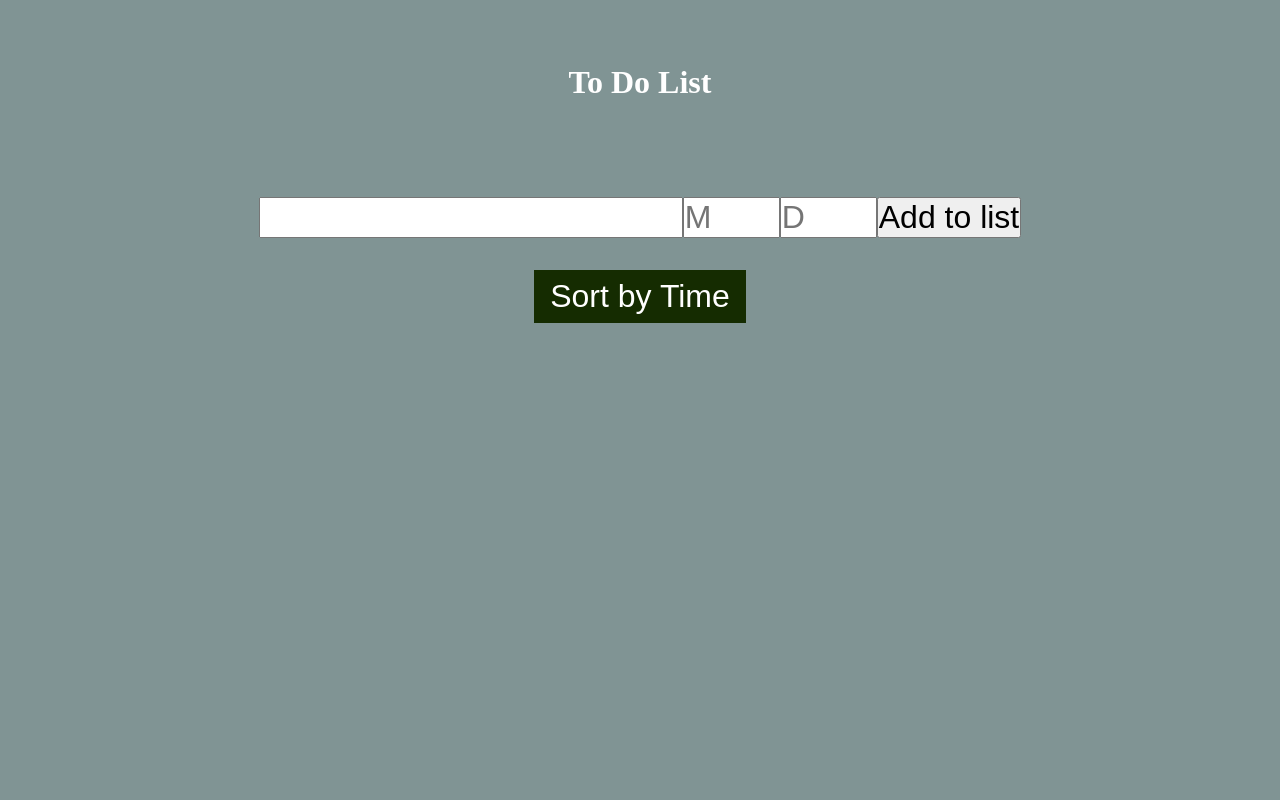
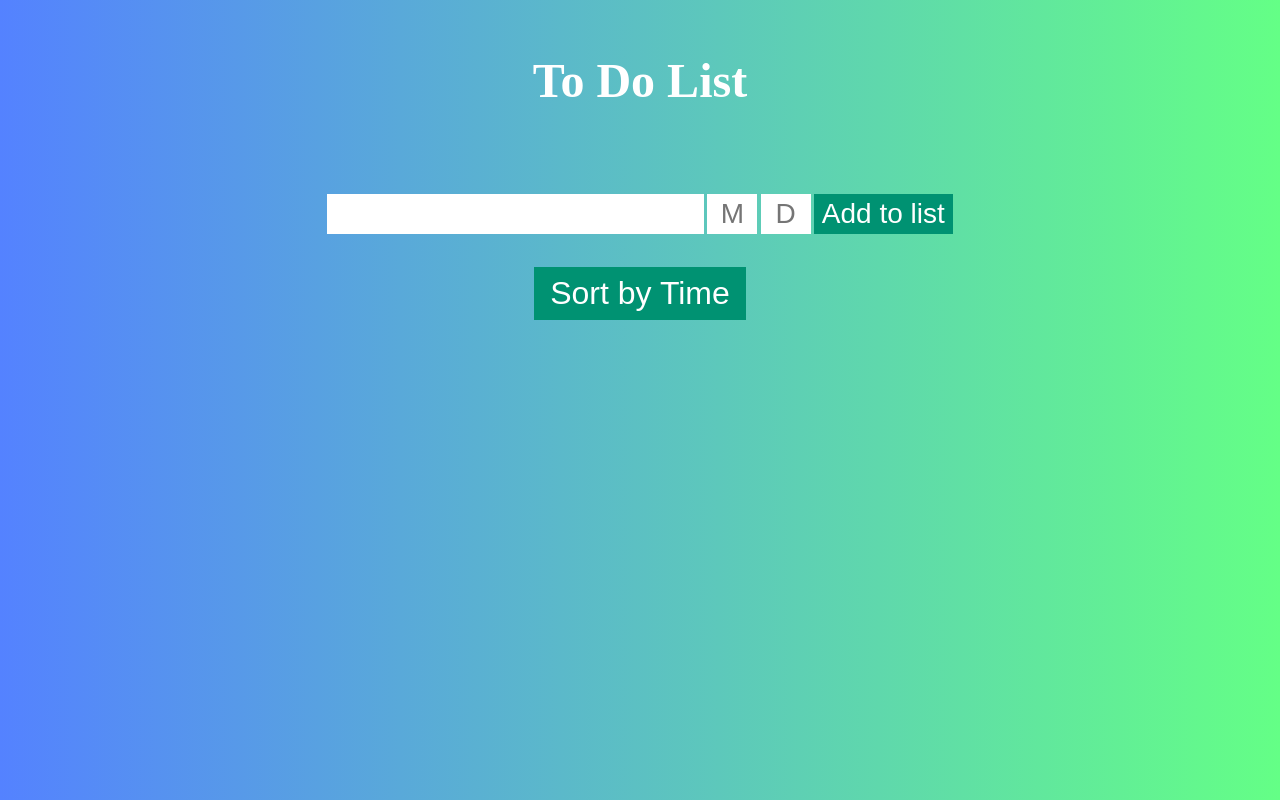
Before and after one commit to NENG0910/todo-list, a plain HTML site: page index.html in a window 1280 px wide. Drawn offline with Linux system fonts and the light colour scheme.

Commit message:
css setup

```diff
--- a/styles/style.scss
+++ b/styles/style.scss
@@ -5,13 +5,16 @@
 }
 
 body{
-    background-color: rgb(128, 148, 148);
+    background:linear-gradient(90deg,rgb(84,130,255),rgb(100,255,134));
 }
 header{
+    height: 20vh;
     display: flex;
     justify-content: center;
-    padding: 4rem;
+    align-items: center;
+
     h1{
+        font-size: 3rem;
         color: white;
     }
 }
@@ -21,10 +24,22 @@ form{
     justify-content: center;
     padding: 2rem;
     input,button{
-        font-size: 2rem;
+        border: none;
+        margin: 0.1rem;
+        padding: 0.25rem 0.5rem;
+        font-size: 1.75rem;
+    }
+    input[type="number"]{
+        width: 50px;
+        text-align: center;
+
+
     }
     button{
+        border: none;
         cursor: pointer;
+        background-color:rgb(0,146,114) ;
+        color: white;
     }
 }
 
@@ -35,8 +50,20 @@ form{
         font-size: 2rem;
         padding: 0.5rem 1rem;
         border: none;
-        background-color: rgb(21, 44, 1);
+        background-color: rgb(0,146,114);
         color: white;
         cursor: pointer;
     }
 }
+//Hide input number arrows
+/* Chrome, Safari, Edge, Opera */
+input::-webkit-outer-spin-button,
+input::-webkit-inner-spin-button {
+  -webkit-appearance: none;
+  margin: 0;
+}
+
+/* Firefox */
+input[type=number] {
+  -moz-appearance: textfield;
+}
```
Also changed, not shown: styles/style.css, 1 other file.
